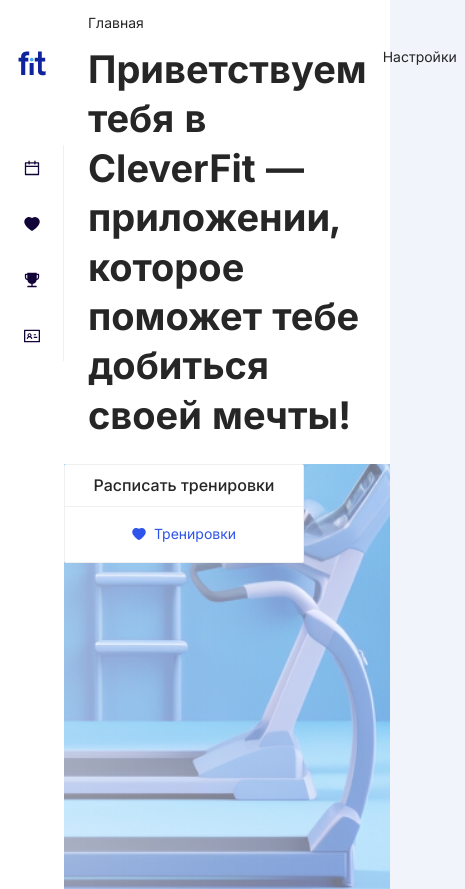
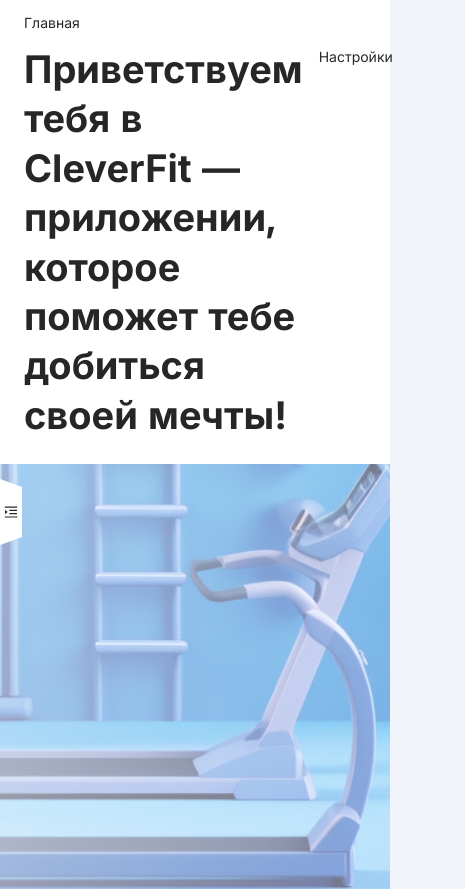
Before and after one commit to ClevertecFrontendLab/LavrishinA, a React (Vite) app: page /#/ in a window 390 px wide. Shown: the top 889 px of the page, 465 px wide, since content can reach past the window. Built offline with nearby package versions, Linux system fonts and the light colour scheme.

Commit message:
feat: implement responsive width for menu

```diff
--- a/src/components/menu/exit-button/exit-button.tsx
+++ b/src/components/menu/exit-button/exit-button.tsx
@@ -12,12 +12,13 @@
 export const ExitButton = ({ children }: Props) => {
     return (
         <Button
+            block
             style={{ position: 'absolute', textAlign: 'start' }}
             type={'default'}
             size={'large'}
             className={s.button}
+            icon={<ExitIcon className={s.icon} />}
         >
-            <ExitIcon className={s.icon} />
             {children}
         </Button>
     );
--- a/src/pages/main-page/main-page.tsx
+++ b/src/pages/main-page/main-page.tsx
@@ -1,22 +1,29 @@
 import { useState } from 'react';
-import { Button, Card, Layout, Typography } from 'antd';
-import { HeartFilled } from '@ant-design/icons';
+import { Layout } from 'antd';
 import { NavMenu } from '@components/menu';
 import { Trigger } from '@components/menu/trigger';
 import { ExitButton } from '@components/menu/exit-button';
 import { HeaderContent } from '@components/header-content';
 import s from './main-page.module.css';
+import useBreakpoint from 'antd/es/grid/hooks/useBreakpoint';
 
 const { Header, Footer, Sider, Content } = Layout;
 
 export const MainPage = () => {
     const [collapsed, setCollapsed] = useState(true);
+    const breakpoint = useBreakpoint();
 
     const collapseSidebarHandler = () => setCollapsed((prevState) => !prevState);
-    console.log('render');
+
     return (
         <Layout className={s.wrapper}>
-            <Sider width={208} collapsedWidth={64} trigger={null} collapsible collapsed={collapsed}>
+            <Sider
+                width={`${breakpoint.xs ? 106 : 208}`}
+                collapsedWidth={`${breakpoint.xs ? 0 : 64}`}
+                trigger={null}
+                collapsible
+                collapsed={collapsed}
+            >
                 <NavMenu isCollapsed={collapsed} />
                 <Trigger isCollapsed={collapsed} onTrigger={collapseSidebarHandler} />
                 <ExitButton>{collapsed ? '' : 'Выход'}</ExitButton>
@@ -27,21 +34,21 @@
                 </Header>
                 <Content>
                     <div className={s.cards}>
-                        <Card
-                            headStyle={{ textAlign: 'center', fontSize: '16px' }}
-                            bodyStyle={{ textAlign: 'center' }}
-                            size={'small'}
-                            style={{ width: '240px' }}
-                            title={<Typography.Text>Расписать тренировки</Typography.Text>}
-                        >
-                            <Button
-                                style={{ color: '#2F54EB' }}
-                                type={'link'}
-                                icon={<HeartFilled />}
-                            >
-                                Тренировки
-                            </Button>
-                        </Card>
+                        {/*<Card*/}
+                        {/*    headStyle={{ textAlign: 'center', fontSize: '16px' }}*/}
+                        {/*    bodyStyle={{ textAlign: 'center' }}*/}
+                        {/*    size={'small'}*/}
+                        {/*    style={{ width: '240px' }}*/}
+                        {/*    title={<Typography.Text>Расписать тренировки</Typography.Text>}*/}
+                        {/*>*/}
+                        {/*    <Button*/}
+                        {/*        style={{ color: '#2F54EB' }}*/}
+                        {/*        type={'link'}*/}
+                        {/*        icon={<HeartFilled />}*/}
+                        {/*    >*/}
+                        {/*        Тренировки*/}
+                        {/*    </Button>*/}
+                        {/*</Card>*/}
                     </div>
                 </Content>
                 <Footer>Footer</Footer>
```
